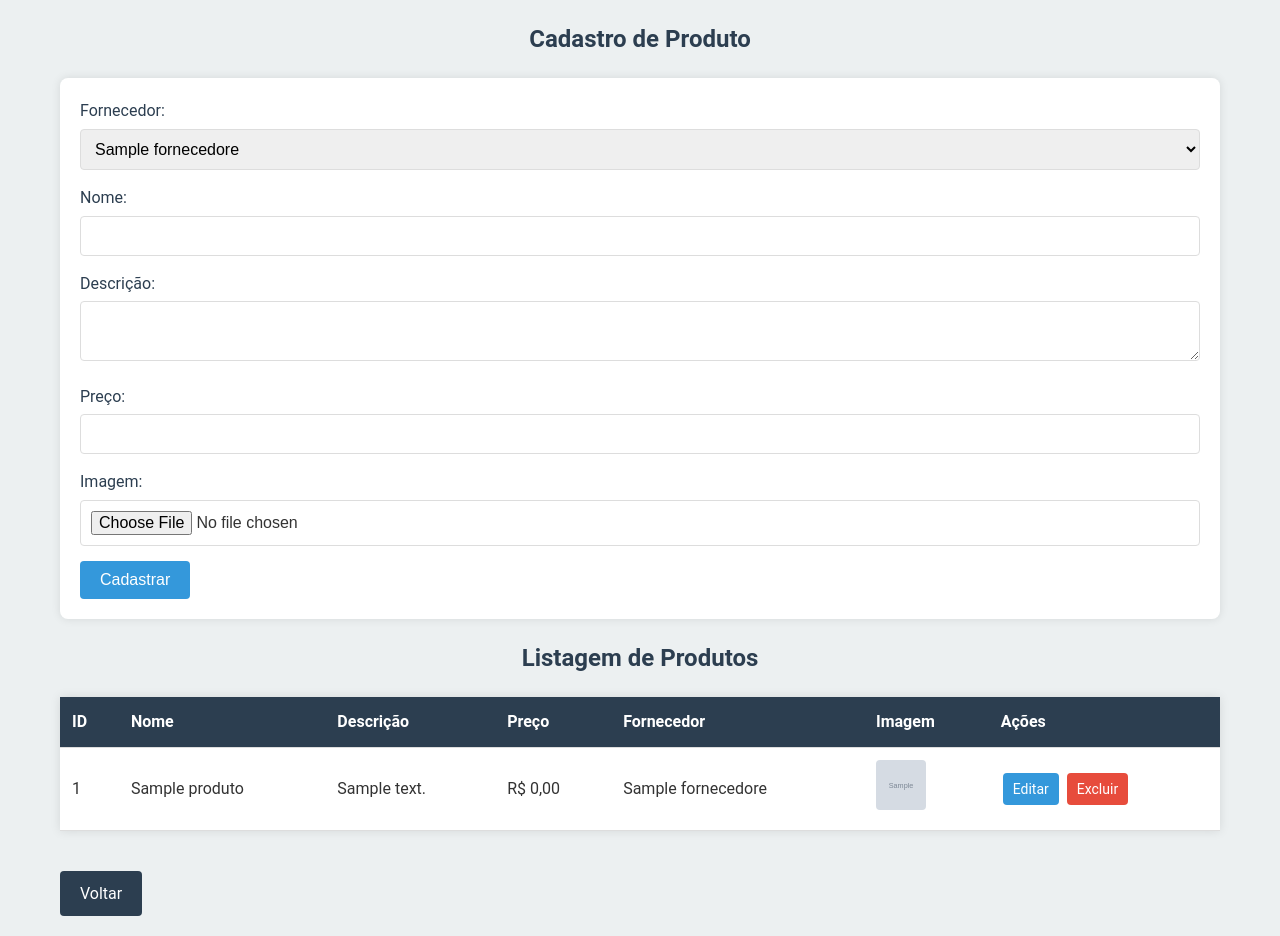
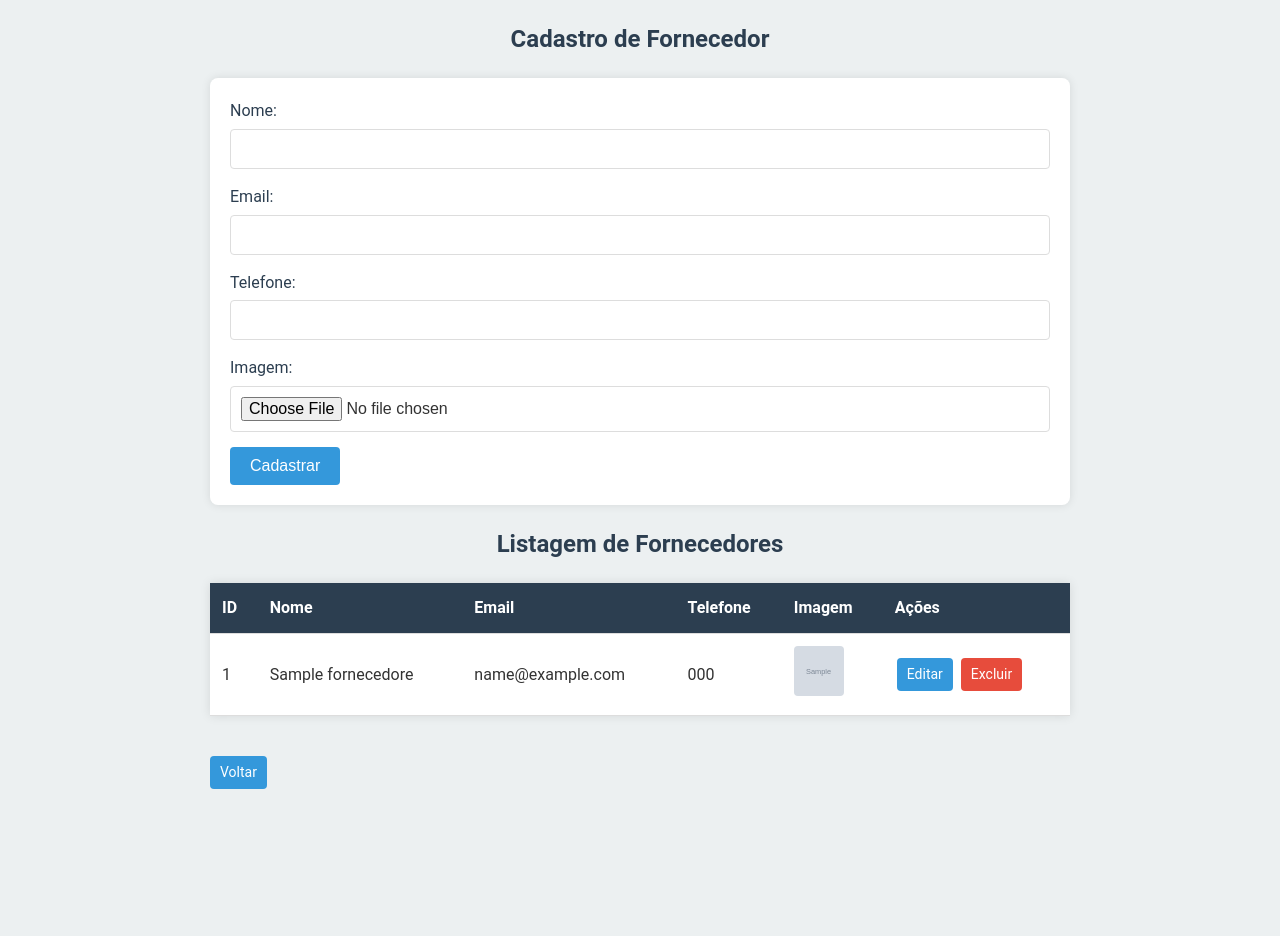
Before and after one commit to kakauan/sistema_cadastro_Alunos, a PHP site: page /cadastro_fornecedor.php in a window 1280 px wide. After the commit the page ends 789 px from the top, so only its background shows below. Run offline with PHP 8.4, Linux system fonts and the light colour scheme; the visitor is signed in with stand-in values (Sample User, id 1); tables that the repository leaves empty or names only in its code hold one stand-in row (values such as "Sample post"); grey boxes marked "Sample" are stand-in pictures.

Commit message:
Sistema funcionando
Alterações realizadas

```diff
--- a/cadastro_fornecedor.php
+++ b/cadastro_fornecedor.php
@@ -7,9 +7,6 @@ include('conexao.php');
 // Função para redimensionar e salvar a imagem
 function redimensionarESalvarImagem($arquivo, $largura = 80, $altura = 80) {
     $diretorio_destino = "img/";
-    if (!file_exists($diretorio_destino)) {
-        mkdir($diretorio_destino, 0777, true);
-    }
     $nome_arquivo = uniqid() . '_' . basename($arquivo["name"]);
     $caminho_completo = $diretorio_destino . $nome_arquivo;
     $tipo_arquivo = strtolower(pathinfo($caminho_completo, PATHINFO_EXTENSION));
@@ -72,11 +69,10 @@ function redimensionarESalvarImagem($arquivo, $largura = 80, $altura = 80) {
 
 // Verifica se o formulário foi enviado
 if ($_SERVER['REQUEST_METHOD'] == 'POST') {
-    $id = $_POST['id'] ?? '';
-    $fornecedor_id = $_POST['fornecedor_id'];
+    $id = $_POST['id'];
     $nome = $_POST['nome'];
-    $descricao = $_POST['descricao'];
-    $preco = str_replace(',', '.', $_POST['preco']); // Converte vírgula para ponto
+    $email = $_POST['email'];
+    $telefone = $_POST['telefone'];
 
     // Processa o upload da imagem
     $imagem = "";
@@ -92,138 +88,112 @@ if ($_SERVER['REQUEST_METHOD'] == 'POST') {
     // Prepara a query SQL para inserção ou atualização
     if ($id) {
         // Se o ID existe, é uma atualização
-        $sql = "UPDATE produtos SET fornecedor_id=?, nome=?, descricao=?, preco=?";
-        $params = [$fornecedor_id, $nome, $descricao, $preco];
+        $sql = "UPDATE fornecedores SET nome='$nome', email='$email', telefone='$telefone'";
         if($imagem) {
-            $sql .= ", imagem=?";
-            $params[] = $imagem;
+            $sql .= ", imagem='$imagem'";
         }
-        $sql .= " WHERE id=?";
-        $params[] = $id;
-        $stmt = $conn->prepare($sql);
-        $stmt->bind_param(str_repeat('s', count($params)), ...$params);
-        $mensagem = "Produto atualizado com sucesso!";
+        $sql .= " WHERE id='$id'";
+        $mensagem = "Fornecedor atualizado com sucesso!";
     } else {
         // Se não há ID, é uma nova inserção
-        $sql = "INSERT INTO produtos (fornecedor_id, nome, descricao, preco, imagem) VALUES (?, ?, ?, ?, ?)";
-        $stmt = $conn->prepare($sql);
-        $stmt->bind_param("issss", $fornecedor_id, $nome, $descricao, $preco, $imagem);
-        $mensagem = "Produto cadastrado com sucesso!";
+        $sql = "INSERT INTO fornecedores (nome, email, telefone, imagem) VALUES ('$nome', '$email', '$telefone', '$imagem')";
+        $mensagem = "Fornecedor cadastrado com sucesso!";
     }
 
     // Executa a query e verifica se houve erro
-    if ($stmt->execute()) {
-        $class = "success";
-    } else {
-        $mensagem = "Erro: " . $stmt->error;
-        $class = "error";
+    if ($conn->query($sql) !== TRUE) {
+        $mensagem = "Erro: " . $conn->error;
     }
 }
 
-// Verifica se foi solicitada a exclusão de um produto
+// Verifica se foi solicitada a exclusão de um fornecedor
 if (isset($_GET['delete_id'])) {
     $delete_id = $_GET['delete_id'];
-    $sql = "DELETE FROM produtos WHERE id=?";
-    $stmt = $conn->prepare($sql);
-    $stmt->bind_param("i", $delete_id);
-    if ($stmt->execute()) {
-        $mensagem = "Produto excluído com sucesso!";
-        $class = "success";
+
+    // Verifica se o fornecedor tem produtos cadastrados
+    $check_produtos = $conn->query("SELECT COUNT(*) as count FROM produtos WHERE fornecedor_id = '$delete_id'")->fetch_assoc();
+
+    if ($check_produtos['count'] > 0) {
+        $mensagem = "Não é possível excluir este fornecedor pois existem produtos cadastrados para ele.";
     } else {
-        $mensagem = "Erro ao excluir produto: " . $stmt->error;
-        $class = "error";
+        $sql = "DELETE FROM fornecedores WHERE id='$delete_id'";
+        if ($conn->query($sql) === TRUE) {
+            $mensagem = "Fornecedor excluído com sucesso!";
+        } else {
+            $mensagem = "Erro ao excluir fornecedor: " . $conn->error;
+        }
     }
 }
 
-// Busca todos os produtos para listar na tabela
-$produtos = $conn->query("SELECT p.id, p.nome, p.descricao, p.preco, p.imagem, f.nome AS fornecedor_nome FROM produtos p JOIN fornecedores f ON p.fornecedor_id = f.id");
+// Busca todos os fornecedores para listar na tabela
+$fornecedores = $conn->query("SELECT * FROM fornecedores");
 
-// Se foi solicitada a edição de um produto, busca os dados dele
-$produto = null;
+// Se foi solicitada a edição de um fornecedor, busca os dados dele
+$fornecedor = null;
 if (isset($_GET['edit_id'])) {
     $edit_id = $_GET['edit_id'];
-    $stmt = $conn->prepare("SELECT * FROM produtos WHERE id=?");
-    $stmt->bind_param("i", $edit_id);
-    $stmt->execute();
-    $result = $stmt->get_result();
-    $produto = $result->fetch_assoc();
-    $stmt->close();
+    $fornecedor = $conn->query("SELECT * FROM fornecedores WHERE id='$edit_id'")->fetch_assoc();
 }
-
-// Busca todos os fornecedores para o select do formulário
-$fornecedores = $conn->query("SELECT id, nome FROM fornecedores");
 ?>
 
 <!DOCTYPE html>
 <html lang="pt-br">
 <head>
     <meta charset="UTF-8">
-    <meta name="viewport" content="width=device-width, initial-scale=1.0">
-    <title>Cadastro de Produto</title>
+    <title>Cadastro de Fornecedor</title>
     <link rel="stylesheet" href="styles.css">
 </head>
 <body>
-    <div class="container">
-        <h2>Cadastro de Produto</h2>
-        <!-- Formulário para cadastro/edição de produto -->
+    <div class="container" style="width: 900px;">
+        <h2>Cadastro de Fornecedor</h2>
+        <!-- Formulário para cadastro/edição de fornecedor -->
         <form method="post" action="" enctype="multipart/form-data">
-            <input type="hidden" name="id" value="<?php echo $produto['id'] ?? ''; ?>">
-
-            <label for="fornecedor_id">Fornecedor:</label>
-            <select name="fornecedor_id" required>
-                <?php while ($row = $fornecedores->fetch_assoc()): ?>
-                    <option value="<?php echo $row['id']; ?>" <?php if ($produto && $produto['fornecedor_id'] == $row['id']) echo 'selected'; ?>><?php echo $row['nome']; ?></option>
-                <?php endwhile; ?>
-            </select>
+            <input type="hidden" name="id" value="<?php echo $fornecedor['id'] ?? ''; ?>">
 
             <label for="nome">Nome:</label>
-            <input type="text" name="nome" value="<?php echo $produto['nome'] ?? ''; ?>" required>
+            <input type="text" name="nome" value="<?php echo $fornecedor['nome'] ?? ''; ?>" required>
 
-            <label for="descricao">Descrição:</label>
-            <textarea name="descricao"><?php echo $produto['descricao'] ?? ''; ?></textarea>
+            <label for="email">Email:</label>
+            <input type="email" name="email" value="<?php echo $fornecedor['email'] ?? ''; ?>">
 
-            <label for="preco">Preço:</label>
-            <input type="text" name="preco" value="<?php echo $produto['preco'] ?? ''; ?>" required>
+            <label for="telefone">Telefone:</label>
+            <input type="text" name="telefone" value="<?php echo $fornecedor['telefone'] ?? ''; ?>">
 
             <label for="imagem">Imagem:</label>
             <input type="file" name="imagem" accept="image/*">
-            <?php if (isset($produto['imagem']) && $produto['imagem']): ?>
-                <img src="<?php echo $produto['imagem']; ?>" alt="Imagem atual do produto" class="update-image">
+            <?php if (isset($fornecedor['imagem']) && $fornecedor['imagem']): ?>
+                <img src="<?php echo $fornecedor['imagem']; ?>" alt="Imagem atual do fornecedor" class="update-image">
             <?php endif; ?>
             <br>
-            <button type="submit"><?php echo $produto ? 'Atualizar' : 'Cadastrar'; ?></button>
+            <button type="submit"><?php echo $fornecedor ? 'Atualizar' : 'Cadastrar'; ?></button>
         </form>
 
         <!-- Exibe mensagens de sucesso ou erro -->
-        <?php if (isset($mensagem)): ?>
-            <p class="message <?php echo $class; ?>"><?php echo $mensagem; ?></p>
-        <?php endif; ?>
+        <?php
+        if (isset($mensagem)) echo "<p class='message " . (strpos($mensagem, 'Erro') !== false ? "error" : "success") . "'>$mensagem</p>";
+        if (isset($mensagem_erro)) echo "<p class='message error'>$mensagem_erro</p>";
+        ?>
 
-        <h2>Listagem de Produtos</h2>
-        <!-- Tabela para listar os produtos cadastrados -->
+        <h2>Listagem de Fornecedores</h2>
+        <!-- Tabela para listar os fornecedores cadastrados -->
         <table>
-            <thead>
             <tr>
                 <th>ID</th>
                 <th>Nome</th>
-                    <th>Descrição</th>
-                    <th>Preço</th>
-                    <th>Fornecedor</th>
+                <th>Email</th>
+                <th>Telefone</th>
                 <th>Imagem</th>
                 <th>Ações</th>
             </tr>
-            </thead>
-            <tbody>
-                <?php while ($row = $produtos->fetch_assoc()): ?>
+            <?php while ($row = $fornecedores->fetch_assoc()): ?>
             <tr>
                 <td><?php echo $row['id']; ?></td>
                 <td><?php echo $row['nome']; ?></td>
-                    <td><?php echo $row['descricao']; ?></td>
-                    <td><?php echo 'R$ ' . number_format($row['preco'], 2, ',', '.'); ?></td>
-                    <td><?php echo $row['fornecedor_nome']; ?></td>
+                <td><?php echo $row['email']; ?></td>
+                <td><?php echo $row['telefone']; ?></td>
                 <td>
                     <?php if ($row['imagem']): ?>
-                            <img src="<?php echo $row['imagem']; ?>" alt="Imagem do produto" class="thumbnail">
+                        <img src="<?php echo $row['imagem']; ?>" alt="Imagem do fornecedor" class="thumbnail">
                     <?php else: ?>
                         Sem imagem
                     <?php endif; ?>
@@ -234,9 +204,10 @@ $fornecedores = $conn->query("SELECT id, nome FROM fornecedores");
                 </td>
             </tr>
             <?php endwhile; ?>
-            </tbody>
         </table>
+        <div class="actions">
           <a href="index.php" class="back-button">Voltar</a>
+        </div>
     </div>
 </body>
 </html>
--- a/cadastro_produto.php
+++ b/cadastro_produto.php
@@ -4,7 +4,7 @@ include('valida_sessao.php');
 // Inclui o arquivo de conexão com o banco de dados
 include('conexao.php');
 
-// Funcao para redimensionar e salvar a imagem
+// Função para redimensionar e salvar a imagem
 function redimensionarESalvarImagem($arquivo, $largura = 80, $altura = 80) {
     $diretorio_destino = "img/";
     if (!file_exists($diretorio_destino)) {
--- a/conexao.php
+++ b/conexao.php
@@ -1,7 +1,6 @@
-<!-- 1ª Digitação (Aqui) -->
 <?php
 $servername = "localhost";
-$username ="root";
+$username = "root";
 $password = "";
 $dbname = "sistema";
 
--- a/index.php
+++ b/index.php
@@ -1,20 +1,16 @@
 <?php include('valida_sessao.php'); ?>
-<!-- Inclui o arquivo 'valida_sessao.php' para garantir que o usuario esteja autenticado -->
 
 <!DOCTYPE html>
 <html lang="pt-br">
 <head>
     <meta charset="UTF-8">
     <title>Painel Principal</title>
-    <!-- Link para o arquivo CSS para estilizacao da pagina -->
     <link rel="stylesheet" href="styles.css">
 </head>
 <body>
     <div class="container">
-        <!-- Exibe uma mensagem de boas-vindas com o nome do usuario logado -->
         <h2>Bem-vindo, <?php echo $_SESSION['usuario']; ?></h2>
         <ul class="menu">
-            <!-- Links de navegacao para as funcionalidades do sistema -->
             <li><a href="cadastro_fornecedor.php">Cadastro de Fornecedores</a></li>
             <li><a href="cadastro_produto.php">Cadastro de Produtos</a></li>
             <li><a href="listagem_produtos.php">Listagem de Produtos</a></li>
--- a/valida_sessao.php
+++ b/valida_sessao.php
@@ -1,13 +1,7 @@
 <?php
-// Inicia a sessão para verificar se o usuário está autenticado.
 session_start();
-
-// Verifica se a variável de sessão 'usuario' não está definida.
 if (!isset($_SESSION['usuario'])) {
-    // Se o usuário não estiver logado, redireciona para a página de login.
     header('Location: login.php');
-
-    // Garante que o restante do código não seja executado após o redirecionamento.
     exit();
 }
 ?>
```
Also changed, not shown: login.php (+4 -17 lines), logout.php (+0 -7 lines). Lines whose indentation alone changed are shown as unchanged.
